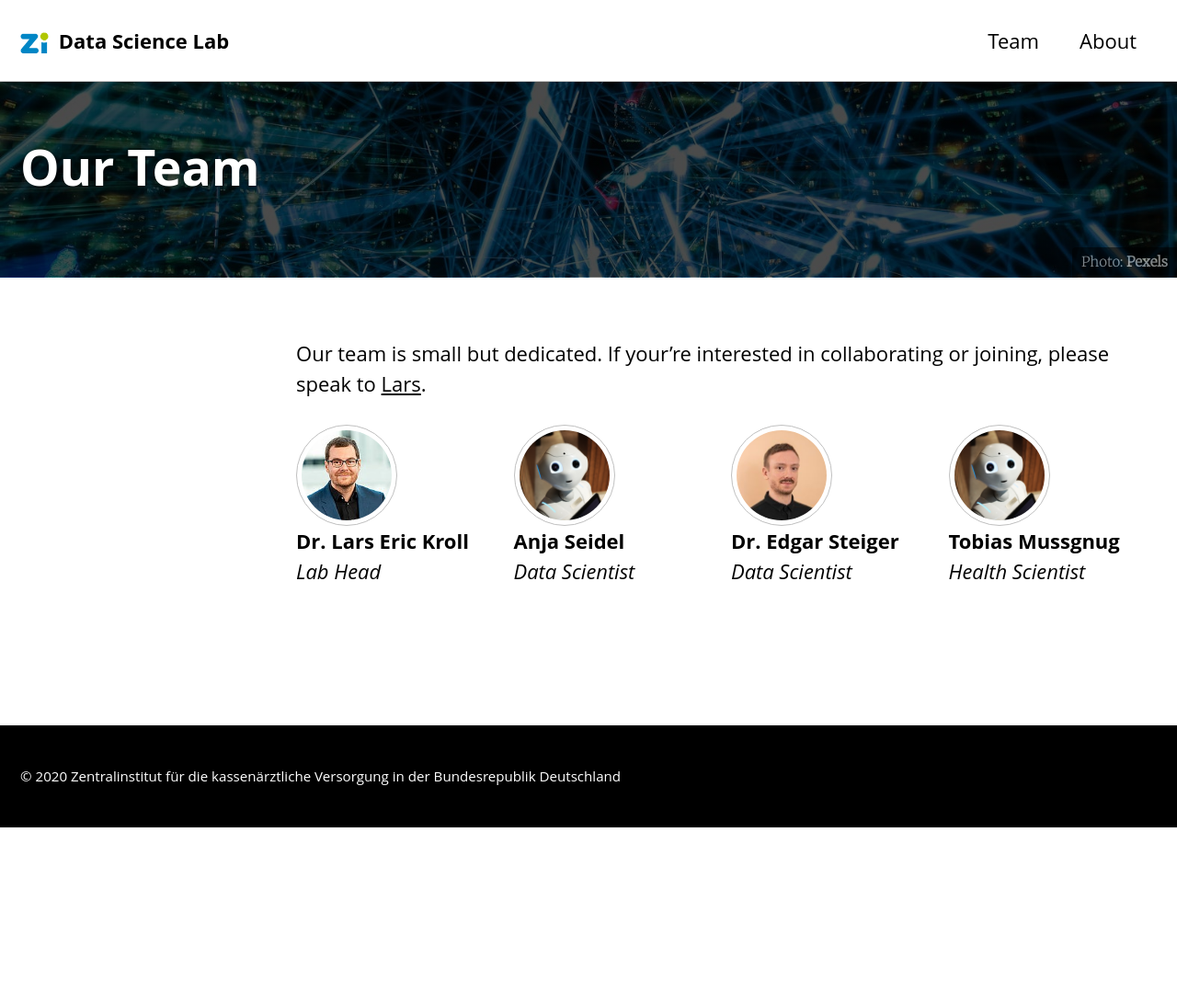
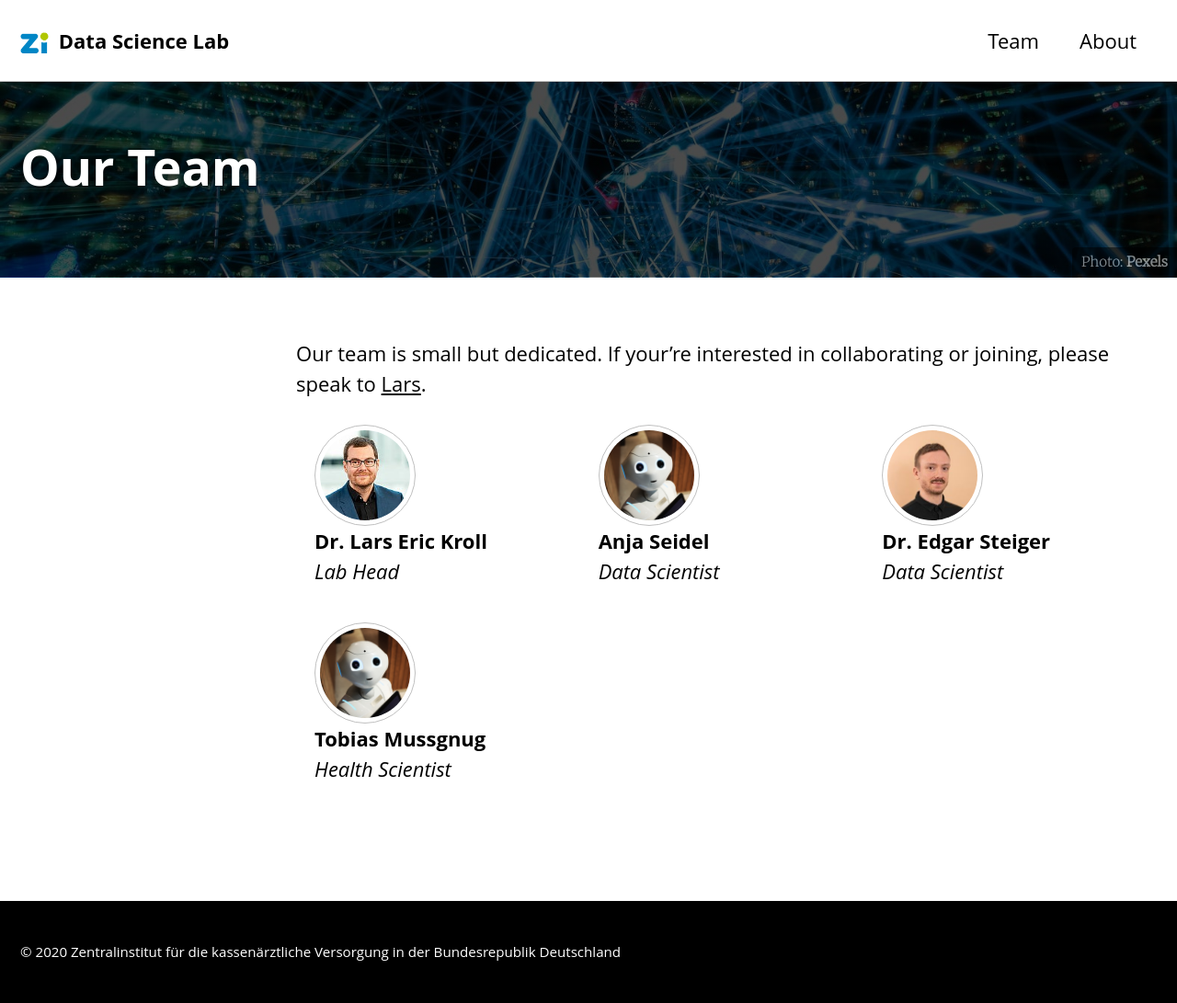
Before and after one commit to zidatalab/zidatalab.github.io, a Jekyll site: the page built from _pages/Team.md, in a window 1280 px wide. Shown: the whole page at 92% size. Built offline with Jekyll 4.4.1, drawn with Linux system fonts in a browser that asks for light colours; cached includes are drawn as plain includes; nearby versions of some CDN libraries; before the commit the page ends 900 px from its top, so only the background shows below that.

Commit message:
fix Team Page

```diff
--- a/_config.yml
+++ b/_config.yml
@@ -95,8 +95,8 @@ analytics:
 author:
   name             : "Dr. Lars Eric Kroll"
   avatar           : # path of avatar image, e.g. "/assets/images/bio-photo.jpg"
-  bio              : "I am an **amazing** person."
-  location         : "Somewhere"
+  bio              : #"I am an **amazing** person."
+  location         : #"Somewhere"
   email            :
   links:
     - label: "Email"
--- a/_sass/minimal-mistakes/_variables.scss
+++ b/_sass/minimal-mistakes/_variables.scss
@@ -6,7 +6,7 @@
    Typography
    ========================================================================== */
 
-$doc-font-size: 16 !default;
+$doc-font-size: 14 !default;
 
 /* paragraph indention */
 $paragraph-indent: false !default; // true, false (default)
--- a/assets/css/main.scss
+++ b/assets/css/main.scss
@@ -19,9 +19,16 @@ $doc-font-size: 11;
 
 .teamwrapper {
   display: grid;
-  grid-template-columns: repeat(4, 1fr);
+  margin-left: 20px;
+  grid-template-columns: repeat(2, 1fr);
   grid-gap: 10px;
   align-items: start;
+}
+
+@media (min-width: 600px) {
+  .teamwrapper {
+  grid-template-columns: repeat(3, 1fr);
+}
 }
 
 .site-logo img {
```
